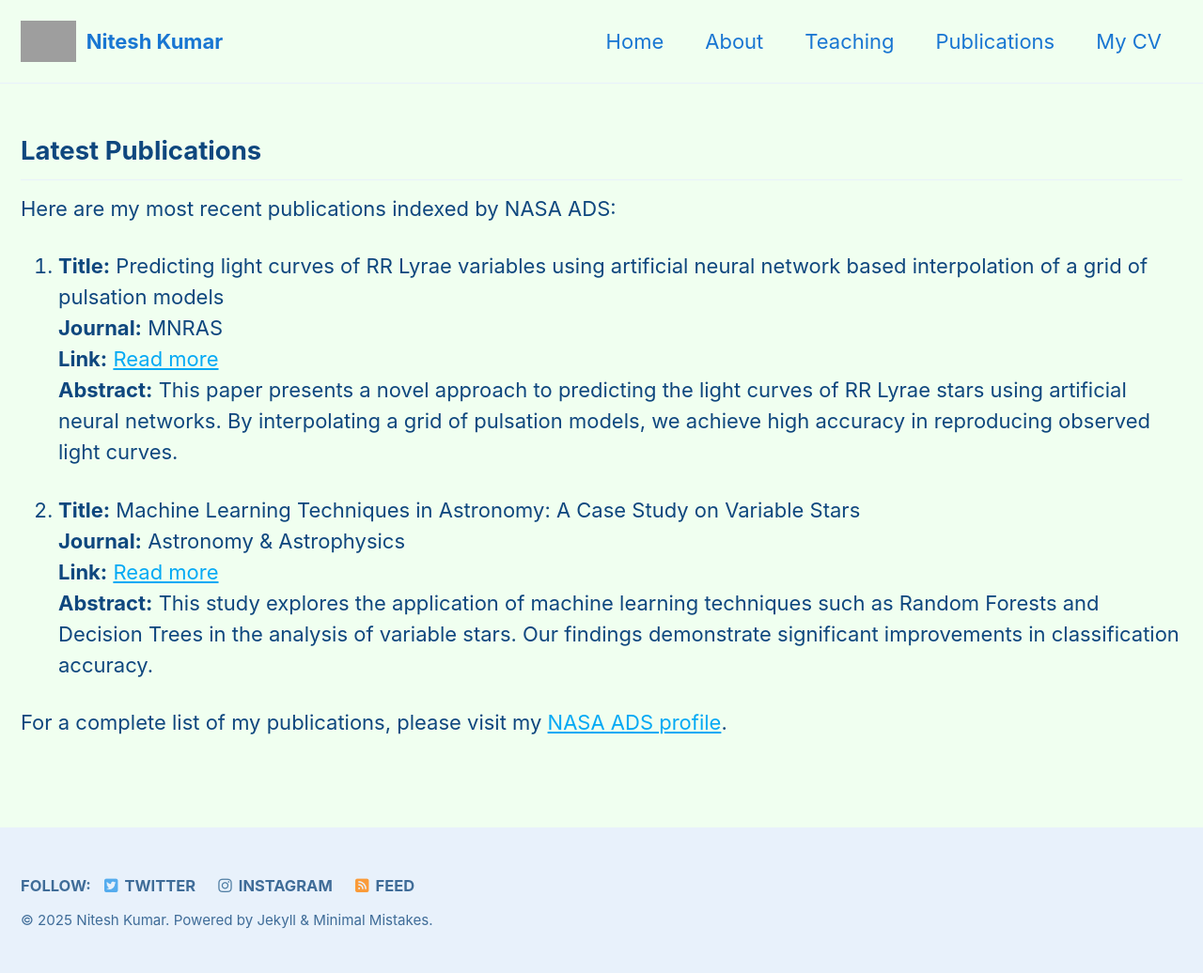
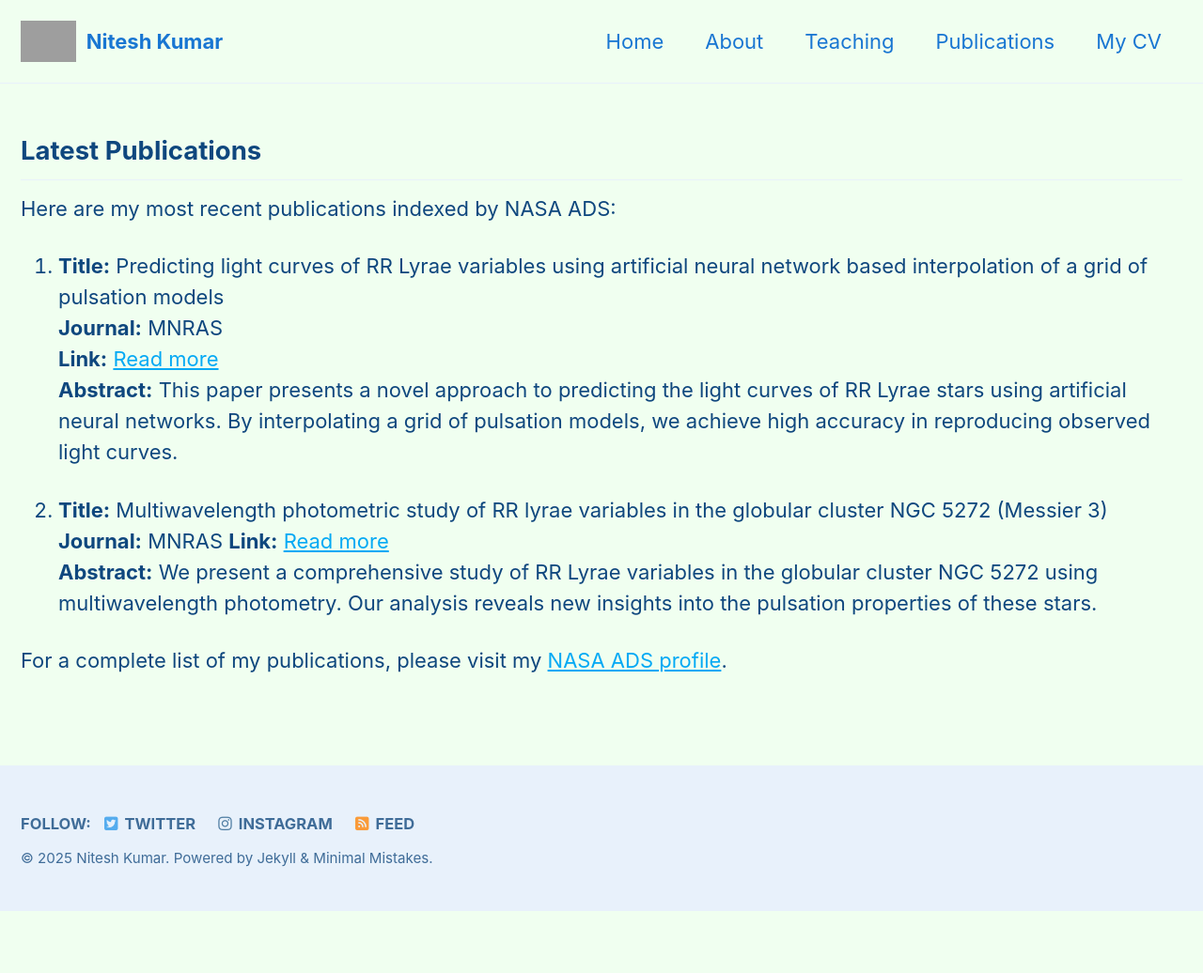
Before and after one commit to niteshchandra039/niteshchandra039.github.io, a Jekyll site: the page built from update.md, in a window 1280 px wide. Shown: the whole page at 94% size. Built offline with Jekyll 4.4.1, drawn with Linux system fonts in a browser that asks for light colours; cached includes are drawn as plain includes; after the commit the page ends 970 px from its top, so only the background shows below that; grey boxes are pictures that could not be loaded.

Commit message:
Update publications in update.md

```diff
--- a/update.md
+++ b/update.md
@@ -11,17 +11,13 @@
 
 1. **Title:** Predicting light curves of RR Lyrae variables using artificial neural network based interpolation of a grid of pulsation models
   **Journal:** MNRAS
-  **Link:** [Read more](https://arxiv.org/abs/2303.15117)
+  **Link:** [Read more](https://doi.org/10.1093/mnras/stad937)
   **Abstract:** This paper presents a novel approach to predicting the light curves of RR Lyrae stars using artificial neural networks. By interpolating a grid of pulsation models, we achieve high accuracy in reproducing observed light curves.
 
-2. **Title:** Machine Learning Techniques in Astronomy: A Case Study on Variable Stars
-  **Journal:** Astronomy & Astrophysics
-  **Link:** [Read more](https://arxiv.org/abs/2303.15118)
-  **Abstract:** This study explores the application of machine learning techniques such as Random Forests and Decision Trees in the analysis of variable stars. Our findings demonstrate significant improvements in classification accuracy.
+2. **Title:** Multiwavelength photometric study of RR lyrae variables in the globular cluster NGC 5272 (Messier 3)
+  **Journal:** MNRAS
+  **Link:** [Read more](https://doi.org/10.1093/mnras/stae1334)
+  **Abstract:** We present a comprehensive study of RR Lyrae variables in the globular cluster NGC 5272 using multiwavelength photometry. Our analysis reveals new insights into the pulsation properties of these stars.
 
-<!-- 3. **Title:** Enhancing Stellar Models with Deep Learning
-  **Journal:** The Astrophysical Journal
-  **Link:** [Read more](https://arxiv.org/abs/2303.15119)
-  **Abstract:** We introduce a deep learning framework to enhance the precision of stellar models. Our approach leverages convolutional neural networks to predict stellar parameters with unprecedented accuracy. -->
 
 For a complete list of my publications, please visit my [NASA ADS profile](https://ui.adsabs.harvard.edu/search/q=orcid%3A0000-0003-0668-9999&sort=date%20desc%2C%20bibcode%20desc&p_=0).
```
